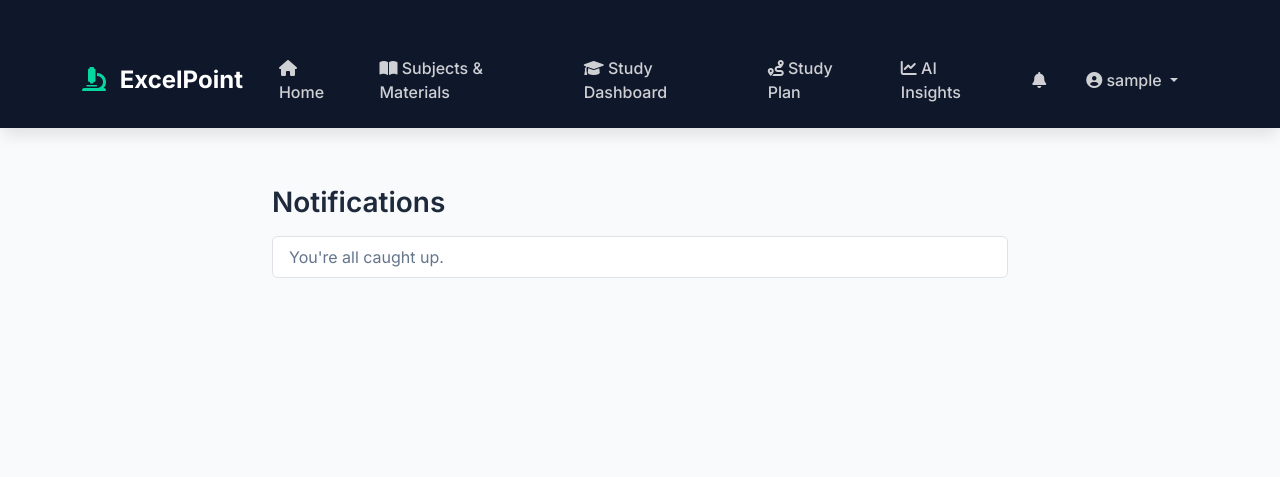
After one commit to Nwachukwu1300/excelpoint, a Django app: page /users/notifications/ in a window 1280 px wide. The commit adds this page. Shown: the top 477 px of the page. Run offline with Django 4.2, Linux system fonts and the light colour scheme; the visitor is signed in with stand-in values (Sample User, id 1); parts of the project's set-up code (start-up, migrations or seed data) failed here and were passed over.

Commit message:
Add in-app notifications with a nav bell
Notification model, unread count in the nav, list page; links only follow site-relative URLs.

Co-Authored-By: Claude Opus 5.5 <noreply@anthropic.com>

```diff
--- a/config/settings.py
+++ b/config/settings.py
@@ -83,6 +83,7 @@ TEMPLATES = [
                 'django.template.context_processors.request',
                 'django.contrib.auth.context_processors.auth',
                 'django.contrib.messages.context_processors.messages',
+                'users.context_processors.unread_notifications',
             ],
         },
     },
--- a/templates/base.html
+++ b/templates/base.html
@@ -149,6 +149,14 @@
                 </ul>
 
                 <ul class="navbar-nav">
+                    {% if user.is_authenticated %}
+                    <li class="nav-item">
+                        <a class="nav-link position-relative" href="{% url 'users:notifications' %}" aria-label="Notifications{% if unread_notifications %}, {{ unread_notifications }} unread{% endif %}">
+                            <i class="fas fa-bell" aria-hidden="true"></i>
+                            {% if unread_notifications %}<span class="badge rounded-pill text-bg-danger" style="font-size: .65rem">{{ unread_notifications }}</span>{% endif %}
+                        </a>
+                    </li>
+                    {% endif %}
                     <li class="nav-item dropdown">
                         <a class="nav-link dropdown-toggle" href="#" id="userDropdown" role="button" data-bs-toggle="dropdown" aria-expanded="false">
                             {% if user.is_authenticated %}
--- /dev/null
+++ b/templates/users/notifications.html
@@ -0,0 +1,34 @@
+{% extends "base.html" %}
+
+{% block title %}Notifications{% endblock %}
+
+{% block content %}
+<div class="container py-4" style="max-width: 760px">
+    <div class="d-flex justify-content-between align-items-center mb-3">
+        <h1 class="h3 mb-0">Notifications</h1>
+        {% if unread_notifications %}
+        <form method="post">
+            {% csrf_token %}
+            <button type="submit" class="btn btn-sm btn-outline-secondary">Mark all as read</button>
+        </form>
+        {% endif %}
+    </div>
+
+    <div class="list-group">
+        {% for note in notifications %}
+        <form method="post" action="{% url 'users:open_notification' note.id %}" class="list-group-item p-0">
+            {% csrf_token %}
+            <button type="submit" class="btn w-100 text-start p-3 {% if not note.read_at %}fw-semibold{% endif %}">
+                <div class="d-flex justify-content-between gap-2">
+                    <span>{% if not note.read_at %}<span class="badge text-bg-primary me-2">new</span>{% endif %}{{ note.title }}</span>
+                    <small class="text-muted text-nowrap">{{ note.created_at|timesince }} ago</small>
+                </div>
+                {% if note.body %}<div class="small text-muted fw-normal mt-1">{{ note.body }}</div>{% endif %}
+            </button>
+        </form>
+        {% empty %}
+        <div class="list-group-item text-muted">You're all caught up.</div>
+        {% endfor %}
+    </div>
+</div>
+{% endblock %}
--- /dev/null
+++ b/users/context_processors.py
@@ -0,0 +1,5 @@
+def unread_notifications(request):
+    """Unread count for the nav bell."""
+    if not request.user.is_authenticated:
+        return {}
+    return {'unread_notifications': request.user.notifications.filter(read_at__isnull=True).count()}
--- a/users/models.py
+++ b/users/models.py
@@ -358,3 +358,25 @@ class UserAchievement(models.Model):
 
     def __str__(self):
         return f"{self.title} ({self.get_type_display()})"
+
+class Notification(models.Model):
+    """In-app notification: workflow results, review reminders, suggestions."""
+
+    user = models.ForeignKey(settings.AUTH_USER_MODEL, on_delete=models.CASCADE, related_name='notifications')
+    kind = models.CharField(max_length=30)
+    title = models.CharField(max_length=200)
+    body = models.TextField(blank=True)
+    url = models.CharField(max_length=500, blank=True, help_text="Site-relative link, e.g. /subjects/3/")
+    read_at = models.DateTimeField(null=True, blank=True)
+    created_at = models.DateTimeField(auto_now_add=True)
+
+    class Meta:
+        ordering = ['-created_at']
+        indexes = [models.Index(fields=['user', 'read_at'])]
+
+    def __str__(self):
+        return f"{self.kind}: {self.title}"
+
+    @classmethod
+    def notify(cls, user, kind, title, body='', url=''):
+        return cls.objects.create(user=user, kind=kind, title=title, body=body, url=url)
--- a/users/urls.py
+++ b/users/urls.py
@@ -19,6 +19,10 @@ urlpatterns = [
     path('change-password/', views.change_password, name='change_password'),
     path('settings/', views.settings_view, name='settings'),
 
+    # Notifications
+    path('notifications/', views.notifications, name='notifications'),
+    path('notifications/<int:notification_id>/open/', views.open_notification, name='open_notification'),
+
     # Achievement management endpoints
     path('achievements/', views.manage_achievements, name='manage_achievements'),
     path('achievements/edit/<int:achievement_id>/', views.edit_achievement, name='edit_achievement'),
--- a/users/views.py
+++ b/users/views.py
@@ -16,7 +16,7 @@ from .forms import (
     UserEducationForm,
     SettingsForm,
 )
-from .models import User, UserProfile, UserAchievement, UserCertification, UserEducation
+from .models import Notification, User, UserProfile, UserAchievement, UserCertification, UserEducation
 from django.db.models import Count, Sum
 from django.utils import timezone
 from django.utils.crypto import constant_time_compare
@@ -652,3 +652,26 @@ def delete_education(request, education_id):
     return render(request, 'users/delete_education.html', {
         'education': education
     })
+
+
+@login_required
+def notifications(request):
+    if request.method == 'POST':
+        request.user.notifications.filter(read_at__isnull=True).update(read_at=timezone.now())
+        return redirect('users:notifications')
+    return render(request, 'users/notifications.html', {
+        'notifications': request.user.notifications.all()[:50],
+    })
+
+
+@login_required
+@require_http_methods(['POST'])
+def open_notification(request, notification_id):
+    note = get_object_or_404(Notification, id=notification_id, user=request.user)
+    if note.read_at is None:
+        note.read_at = timezone.now()
+        note.save(update_fields=['read_at'])
+    # Only follow site-relative links ('/x', not '//evil.com') so a stored URL can't redirect off-site
+    if note.url.startswith('/') and not note.url.startswith('//'):
+        return redirect(note.url)
+    return redirect('users:notifications')
```
Also changed, not shown: users/tests.py (+39 -0 lines), users/migrations/0007_notification.py (added).
